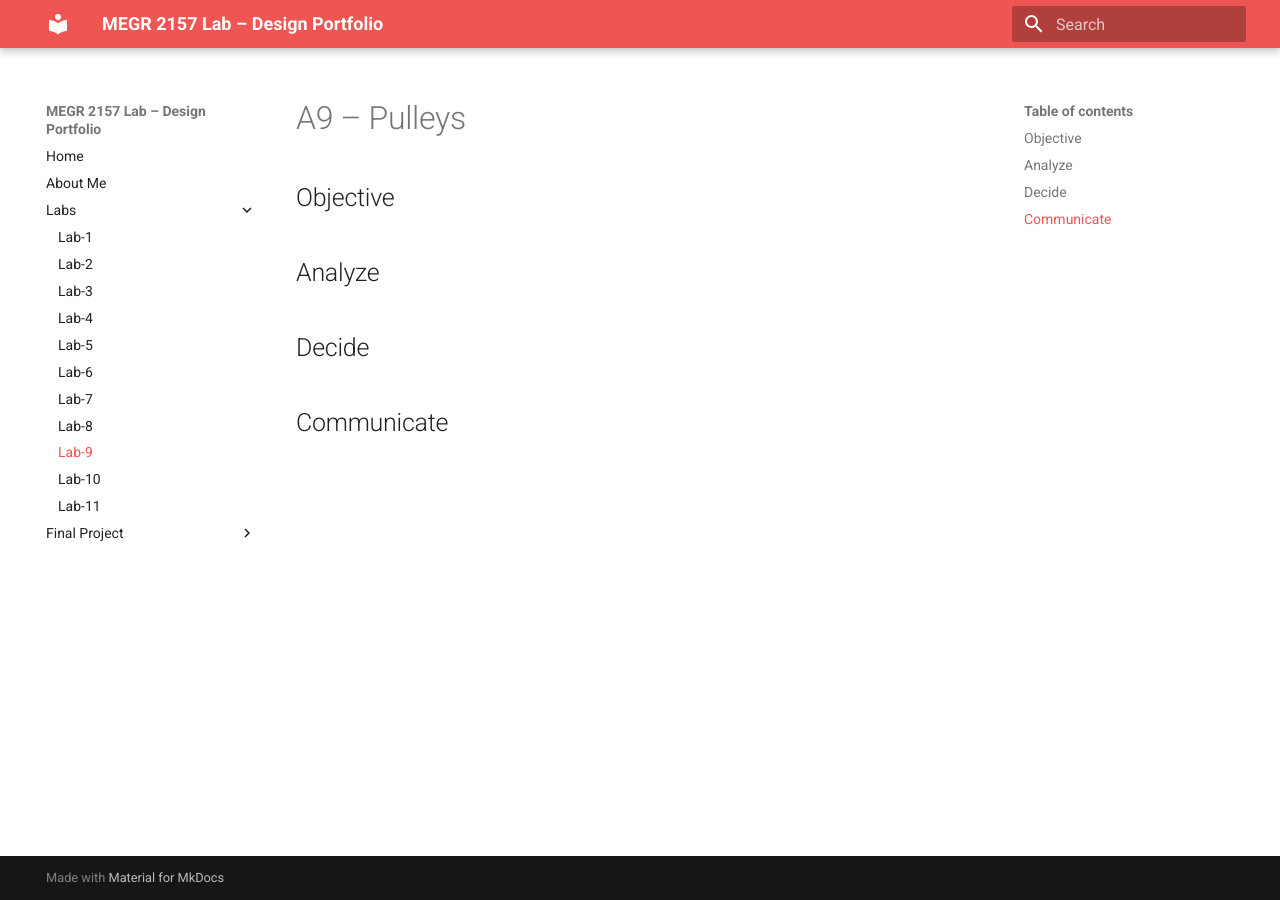
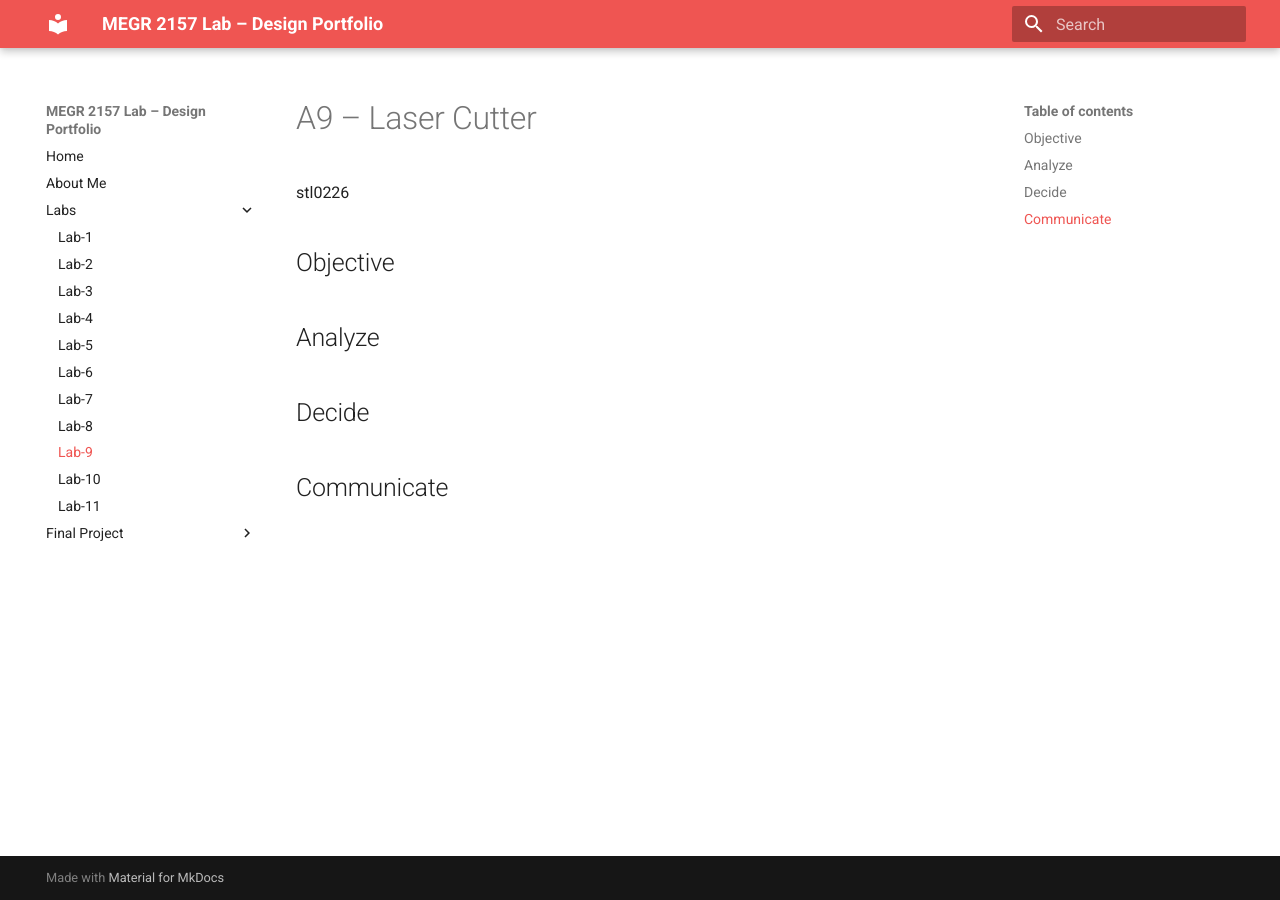
Before and after one commit to CandyVas/Candy-Vasquez-Portfolio-Lab, an MkDocs documentation site: the page built from docs/Labs/L09/index.md, in a window 1280 px wide. Built offline with MkDocs 1.6.1 and Material for MkDocs 9.7.7, drawn with Linux system fonts in a browser that asks for light colours.

Commit message:
Rename A9 section from Pulleys to Laser Cutter

```diff
--- a/docs/Labs/L09/index.md
+++ b/docs/Labs/L09/index.md
@@ -1,4 +1,5 @@
-# A9 – Pulleys
+# A9 –  Laser Cutter
+stl0226
 
 ## Objective
 
```
